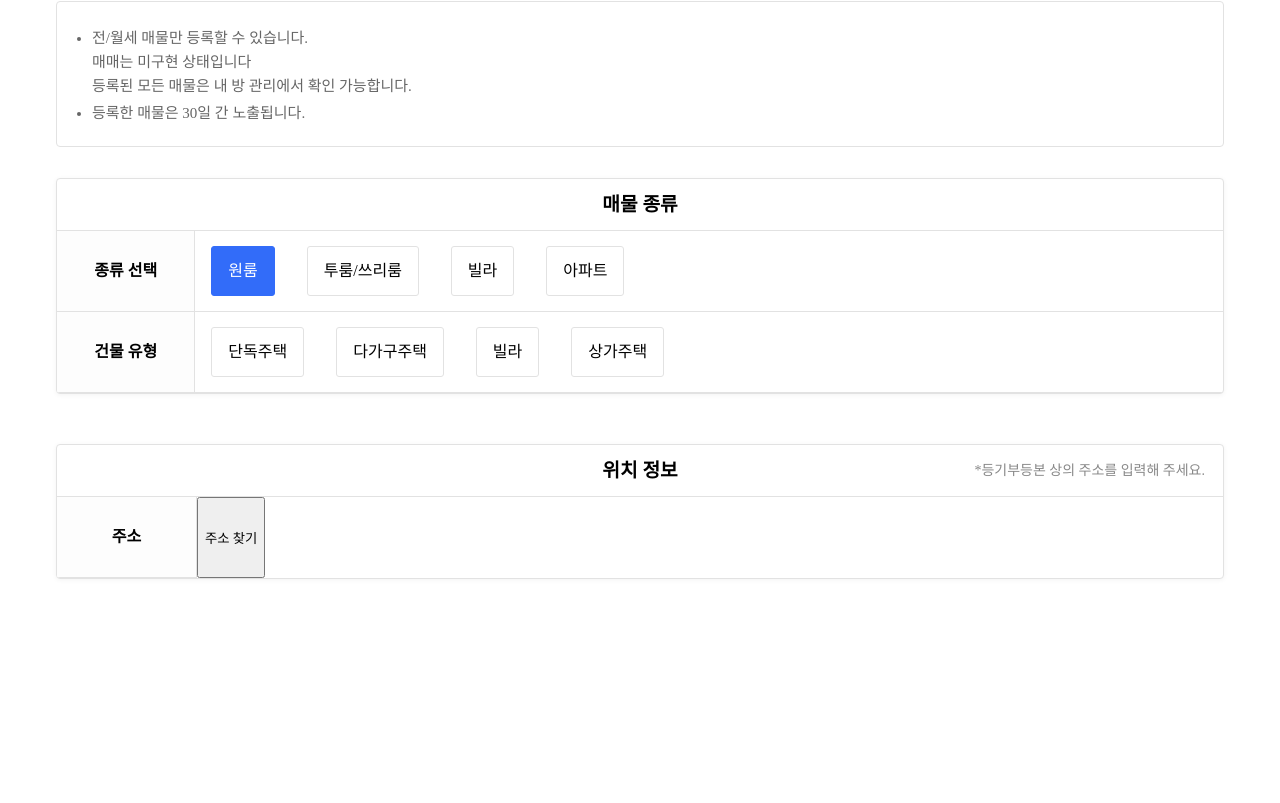
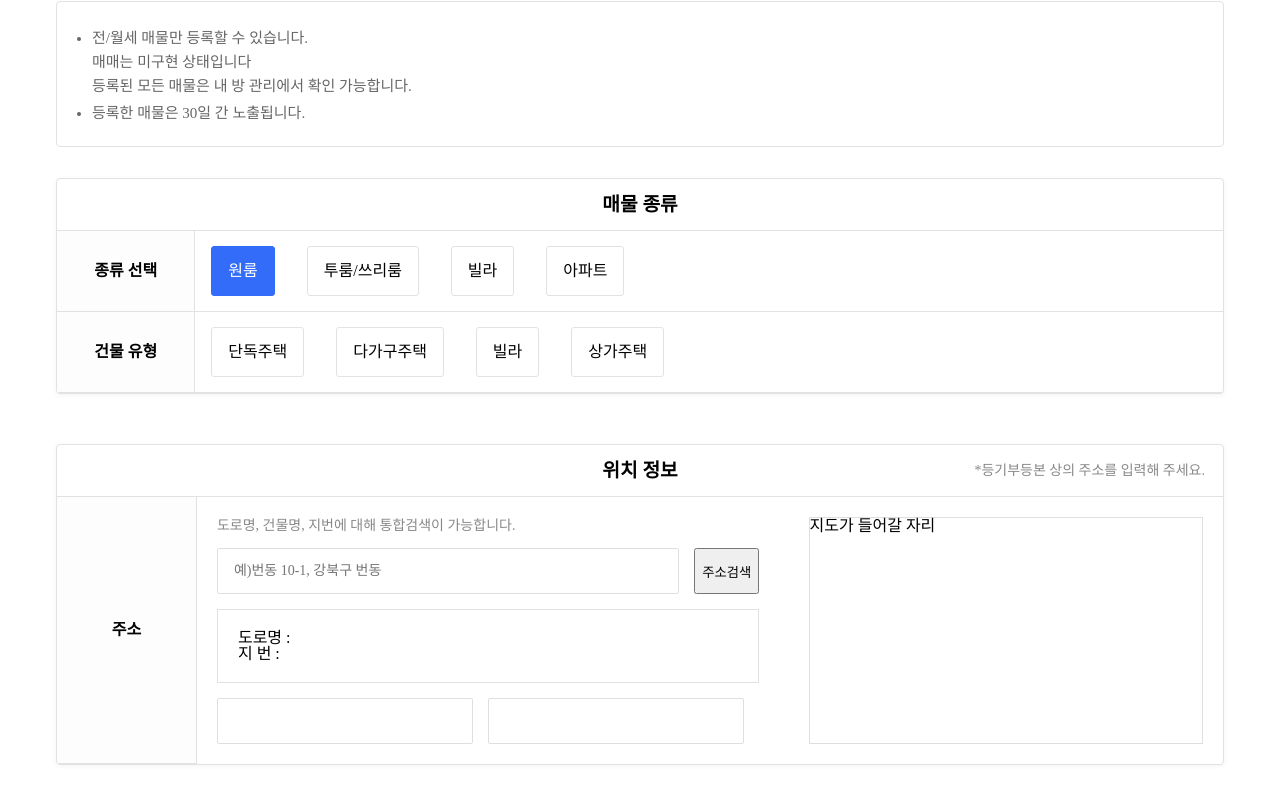
Before and after one commit to 0teklee/Poomuh-front, a React (Create React App) app: page /manage/form in a window 1280 px wide. Shown: the part 293-1096 px from the top of the page. Before the commit the page ends 922 px from the top, so only its background shows below. Built offline with nearby package versions, Linux system fonts and the light colour scheme; a web font is replaced by a local one.

Commit message:
[ADD] 위치 정보 추가 레이아웃

```diff
--- a/src/pages/manage-form/ManageFormAddress.js
+++ b/src/pages/manage-form/ManageFormAddress.js
@@ -10,8 +10,33 @@ function ManageFormAddress() {
         <TitleNotice>*등기부등본 상의 주소를 입력해 주세요.</TitleNotice>
       </Title>
       <RowWrapper>
-        <RowHead>주소</RowHead>
-        <button onClick={() => <DaumPostcode />}>주소 찾기</button>
+        <RowHead>
+          <InputTitle>주소</InputTitle>
+        </RowHead>
+        <AddressInputWrapper>
+          <InputInnerWrapper>
+            <SearchNotice>
+              도로명, 건물명, 지번에 대해 통합검색이 가능합니다.
+            </SearchNotice>
+            <SearchAddressBox>
+              <TextInput
+                placeholder="예)번동 10-1, 강북구 번동"
+                marginRight="15px"
+              />
+              <ButtonInput value="주소검색" />
+            </SearchAddressBox>
+            <BorderBox>
+              <div>도로명 : </div>
+              <div>지 번 : </div>
+            </BorderBox>
+            <FlexDiv>
+              <TextInput />
+              <TextInput />
+            </FlexDiv>
+          </InputInnerWrapper>
+
+          <MapWrapper>지도가 들어갈 자리</MapWrapper>
+        </AddressInputWrapper>
       </RowWrapper>
     </Wrapper>
   );
@@ -49,13 +74,76 @@ const RowWrapper = styled.div`
   display: flex;
 `;
 const RowHead = styled.div`
+  display: flex;
+  align-items: center;
+  justify-content: center;
   width: 12%;
-  padding: 2rem;
   text-align: center;
-  font-weight: 700;
-  background: #fdfdfd;
   border-bottom: 1px solid rgb(226, 226, 226);
   border-right: 1px solid rgb(226, 226, 226);
+  background: #fdfdfd;
+`;
+
+const AddressInputWrapper = styled.div`
+  display: flex;
+  width: 88%;
+  -webkit-box-pack: justify;
+  justify-content: space-between;
+  padding: 20px;
+`;
+
+const FlexDiv = styled.div`
+  display: flex;
+`;
+
+const InputInnerWrapper = styled.div`
+  width: 55%;
+`;
+
+const InputTitle = styled.h1`
+  font-weight: 700;
+`;
+
+const SearchNotice = styled.div`
+  display: inline-block;
+  color: rgb(136, 136, 136);
+  font-size: 14px;
+`;
+
+const SearchAddressBox = styled.form`
+  display: flex;
+  margin: 15px 0px;
+`;
+
+const BorderBox = styled.div`
+  margin: 15px 0px;
+  padding: 20px;
+  border: 1px solid rgb(226, 226, 226);
+`;
+
+const TextInput = styled.input.attrs(props => ({
+  type: 'text',
+  name: props.name,
+}))`
+  display: inline-block;
+  margin-right: 15px;
+  width: 100%;
+  height: 46px;
+  padding: 0px 16px;
+  color: rgb(76, 76, 76);
+  font-size: 14px;
+  border: 1px solid rgb(223, 223, 223);
+  border-radius: 2px;
+`;
+
+const ButtonInput = styled.input.attrs(props => ({
+  type: 'button',
+  name: props.name,
+}))``;
+
+const MapWrapper = styled.div`
+  width: 40%;
+  border: 1px solid rgb(223, 223, 223);
 `;
 
 export default ManageFormAddress;
```
